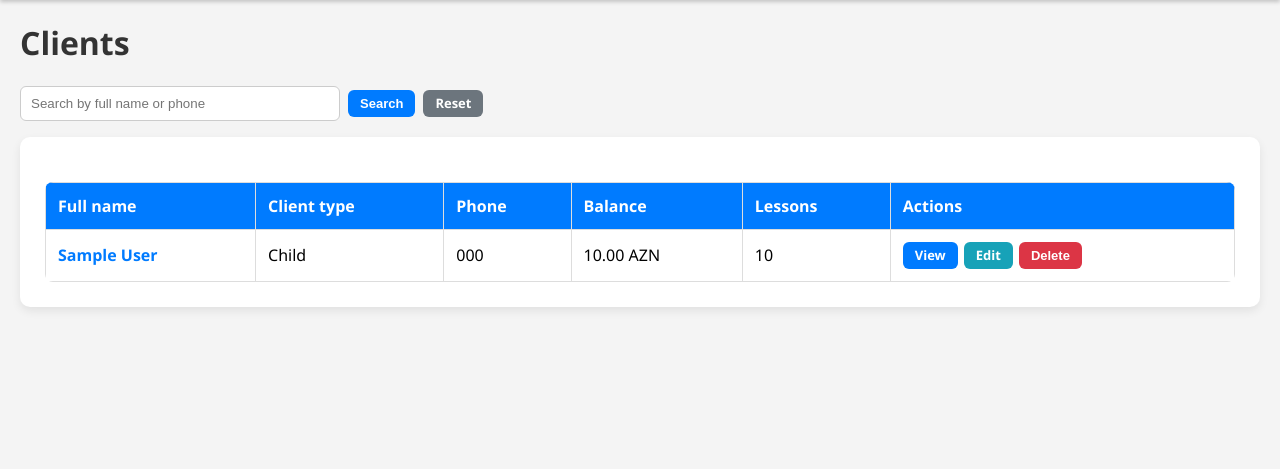
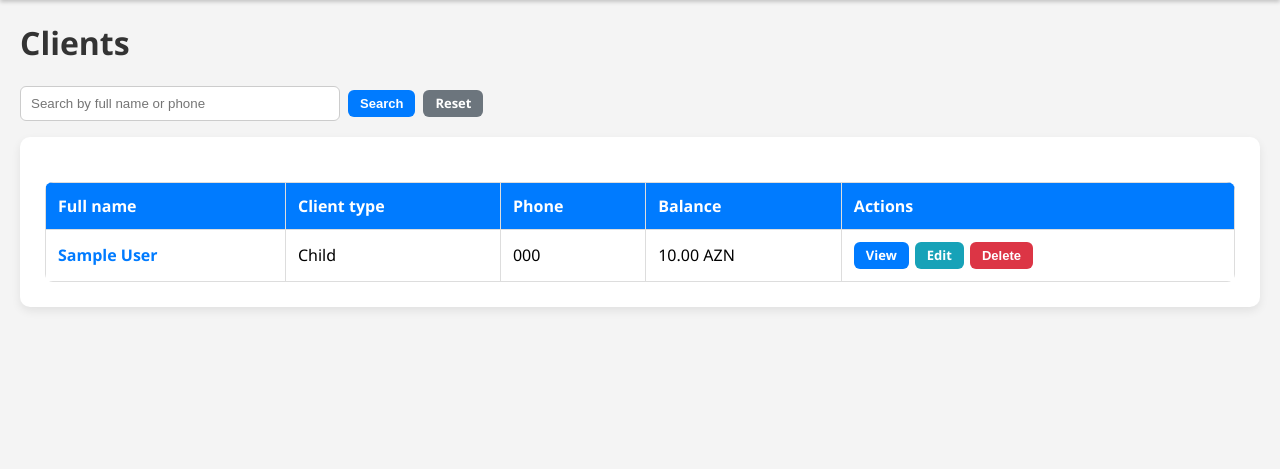
Before and after one commit to 5exclamations/fleks_control_panel, a Django app: page /clients/ in a window 1280 px wide. Shown: the part 62-531 px from the top of the page. Run offline with Django 5.2, Linux system fonts and the light colour scheme; a user stored in the database is signed in; tables that the repository leaves empty hold one stand-in row (values such as "Sample post").

Commit message:
changed word in control panel and deleted row in clients

```diff
--- a/accounting/templates/accounting/clients_list.html
+++ b/accounting/templates/accounting/clients_list.html
@@ -98,7 +98,6 @@
                             <th>{% trans "Client type" %}</th>
                             <th>{% trans "Phone" %}</th>
                             <th>{% trans "Balance" %}</th>
-                            <th>{% trans "Lessons" %}</th>
                             <th>{% trans "Actions" %}</th>
                         </tr>
                     </thead>
@@ -123,7 +122,6 @@
                                 </td>
                                 <td>{{ client.phone }}</td>
                                 <td>{{ client.balance }} AZN</td>
-                                <td>{{ client.lessons_balance }}</td>
                                 <td>
                                     <div class="clients-actions">
                                         <a href="{% url 'view_client' client.id %}" class="btn-link btn-sm btn-view">{% trans "View" %}</a>
```
Also changed, not shown: locale/az/LC_MESSAGES/django.po, 1 other file.
